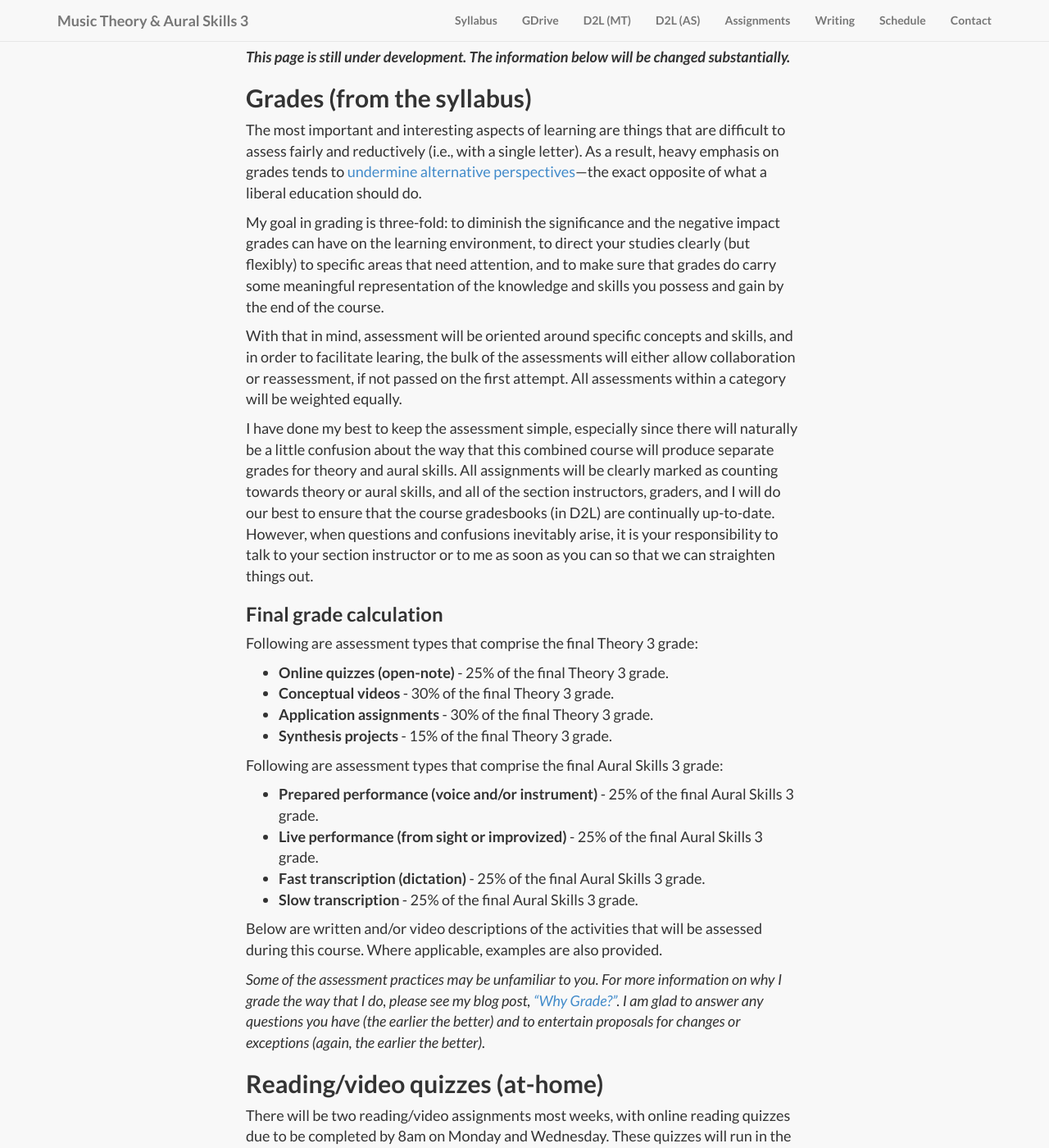
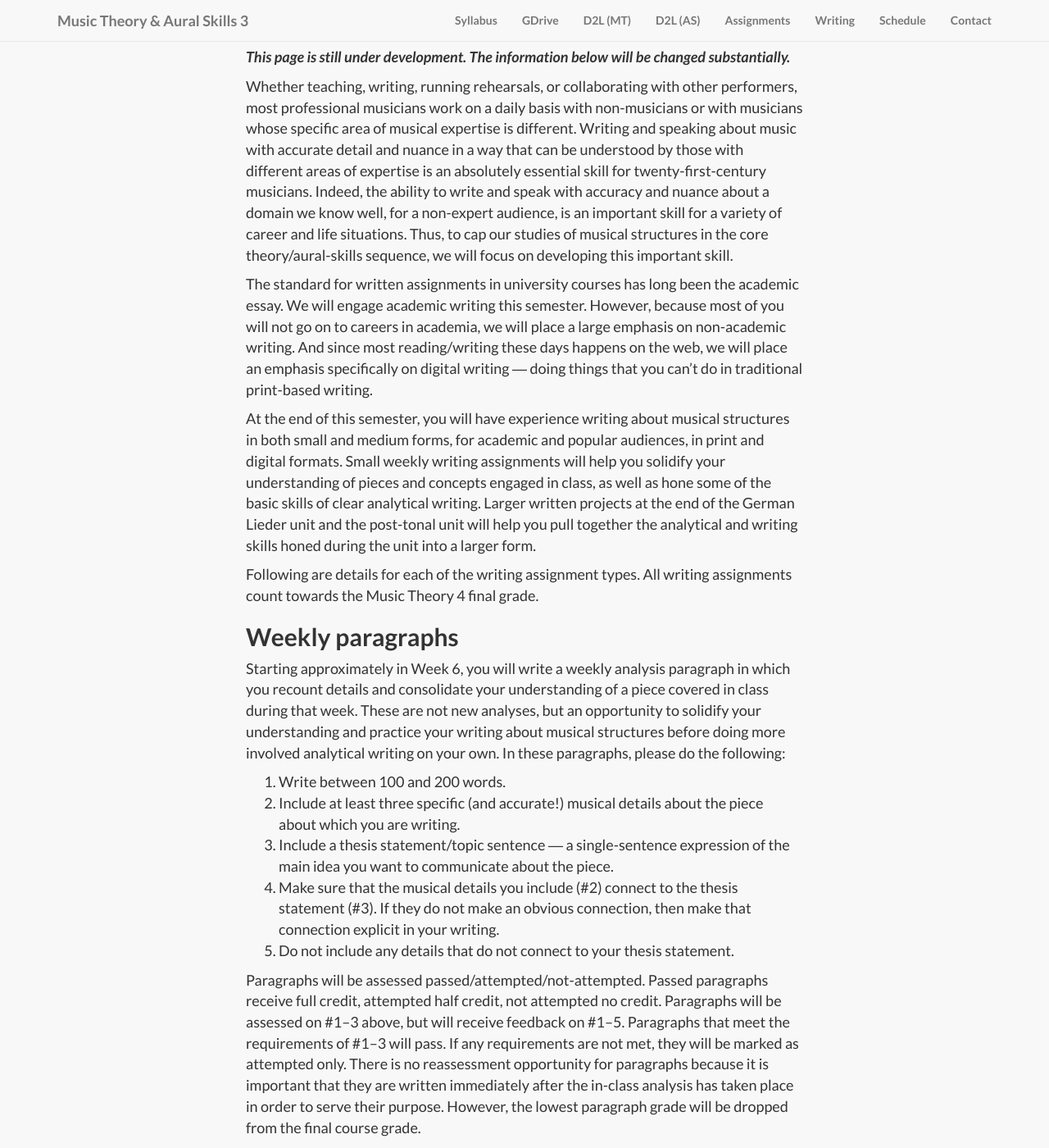
Before and after one commit to kshaffer/theory4, a Jekyll site: the page built from writing.md, in a window 1280 px wide and 1400 px high, scrolled down 735 px. Shown: the whole window at 82% size. Built offline with Jekyll 4.4.1, drawn with Linux system fonts in a browser that asks for light colours; nearby versions of some CDN libraries; library files that are not in the unit come from our copies; some of the changed text lies outside the part shown.

Commit message:
Writing guide

```diff
--- a/writing.md
+++ b/writing.md
@@ -7,151 +7,62 @@ image: typewrite.jpg
 
 ***This page is still under development. The information below will be changed substantially.***
 
-## Grades (from the syllabus)
+Whether teaching, writing, running rehearsals, or collaborating with other performers, most professional musicians work on a daily basis with non-musicians or with musicians whose specific area of musical expertise is different. Writing and speaking about music with accurate detail and nuance in a way that can be understood by those with different areas of expertise is an absolutely essential skill for twenty-first-century musicians. Indeed, the ability to write and speak with accuracy and nuance about a domain we know well, for a non-expert audience, is an important skill for a variety of career and life situations. Thus, to cap our studies of musical structures in the core theory/aural-skills sequence, we will focus on developing this important skill.
 
-The most important and interesting aspects of learning are things that are difficult to assess fairly and reductively (i.e., with a single letter). As a result, heavy emphasis on grades tends to [undermine alternative perspectives](http://www.hybridpedagogy.com/journal/syllabus-manifesto-critical-approach-classroom-culture/)—the exact opposite of what a liberal education should do.
+The standard for written assignments in university courses has long been the academic essay. We will engage academic writing this semester. However, because most of you will not go on to careers in academia, we will place a large emphasis on non-academic writing. And since most reading/writing these days happens on the web, we will place an emphasis specifically on digital writing ― doing things that you can't do in traditional print-based writing.
 
-My goal in grading is three-fold: to diminish the significance and the negative impact grades can have on the learning environment, to direct your studies clearly (but flexibly) to specific areas that need attention, and to make sure that grades do carry some meaningful representation of the knowledge and skills you possess and gain by the end of the course.
+At the end of this semester, you will have experience writing about musical structures in both small and medium forms, for academic and popular audiences, in print and digital formats. Small weekly writing assignments will help you solidify your understanding of pieces and concepts engaged in class, as well as hone some of the basic skills of clear analytical writing. Larger written projects at the end of the German Lieder unit and the post-tonal unit will help you pull together the analytical and writing skills honed during the unit into a larger form.
 
-With that in mind, assessment will be oriented around specific concepts and skills, and in order to facilitate learing, the bulk of the assessments will either allow collaboration or reassessment, if not passed on the first attempt. All assessments within a category will be weighted equally.
+Following are details for each of the writing assignment types. All writing assignments count towards the Music Theory 4 final grade.
 
-I have done my best to keep the assessment simple, especially since there will naturally be a little confusion about the way that this combined course will produce separate grades for theory and aural skills. All assignments will be clearly marked as counting towards theory or aural skills, and all of the section instructors, graders, and I will do our best to ensure that the course gradesbooks (in D2L) are continually up-to-date. However, when questions and confusions inevitably arise, it is your responsibility to talk to your section instructor or to me as soon as you can so that we can straighten things out.
+## Weekly paragraphs
 
-### Final grade calculation
+Starting approximately in Week 6, you will write a weekly analysis paragraph in which you recount details and consolidate your understanding of a piece covered in class during that week. These are not new analyses, but an opportunity to solidify your understanding and practice your writing about musical structures before doing more involved analytical writing on your own. In these paragraphs, please do the following:
 
-Following are assessment types that comprise the final Theory 3 grade:
+1. Write between 100 and 200 words.
+2. Include at least three specific (and accurate!) musical details about the piece about which you are writing.
+3. Include a thesis statement/topic sentence ― a single-sentence expression of the main idea you want to communicate about the piece.
+4. Make sure that the musical details you include (#2) connect to the thesis statement (#3). If they do not make an obvious connection, then make that connection explicit in your writing.
+5. Do not include any details that do not connect to your thesis statement.
 
-- **Online quizzes (open-note)** - 25% of the final Theory 3 grade.
-- **Conceptual videos** - 30% of the final Theory 3 grade.
-- **Application assignments** - 30% of the final Theory 3 grade.
-- **Synthesis projects** - 15% of the final Theory 3 grade.
-
-Following are assessment types that comprise the final Aural Skills 3 grade:
-
-- **Prepared performance (voice and/or instrument)** - 25% of the final Aural Skills 3 grade.
-- **Live performance (from sight or improvized)** - 25% of the final Aural Skills 3 grade.
-- **Fast transcription (dictation)** - 25% of the final Aural Skills 3 grade.
-- **Slow transcription** - 25% of the final Aural Skills 3 grade.
-
-Below are written and/or video descriptions of the activities that will be assessed during this course. Where applicable, examples are also provided.
-
-*Some of the assessment practices may be unfamiliar to you. For more information on why I grade the way that I do, please see my blog post, ["Why Grade?"](http://kris.shaffermusic.com/2014/07/why-grade/). I am glad to answer any questions you have (the earlier the better) and to entertain proposals for changes or exceptions (again, the earlier the better).*
+Paragraphs will be assessed passed/attempted/not-attempted. Passed paragraphs receive full credit, attempted half credit, not attempted no credit. Paragraphs will be assessed on #1–3 above, but will receive feedback on #1–5. Paragraphs that meet the requirements of #1–3 will pass. If any requirements are not met, they will be marked as attempted only. There is no reassessment opportunity for paragraphs because it is important that they are written immediately after the in-class analysis has taken place in order to serve their purpose. However, the lowest paragraph grade will be dropped from the final course grade.
 
 
-## Reading/video quizzes (at-home)
+## Twitter essays
 
-There will be two reading/video assignments most weeks, with online reading quizzes due to be completed by 8am on Monday and Wednesday. These quizzes will run in the D2L site for Theory 3, and will count towards the Theory 3 grade. Only quizzes submitted by students present in class will be assessed.
+Please do the following when writing your Twitter essay:
 
-Online quizzes will be open-note, will include mostly informational questions, and will be graded by percentage of questions answered correctly. Most quizzes will contain one or two questions that are created in order to get you thinking about conceptual issues that we will engage during class, and to give me information about everyone's general level of understanding before class. These questions will receive full credit for any honest attempt, regardless of correctness, and will be labeled as "graded for attempt only."
+1. Read Jesse Stommel's article, [The Twitter Essay](http://www.hybridpedagogy.com/journal/the-twitter-essay/).
+2. Formulate a concise, novel insight about a poem, piece of music, or theoretical concept we have recently studied.
+3. Compose an essay of *exactly 140 characters*, including the hashtag #TwitterEssay and either #Lieder or #PostTonal (depending on the genre you are writing about). As Jesse says, "Play, innovate, incite." It can look like the thesis statement for a longer essay. But try to do something more, or at least more interesting. Push the (very limited) boundaries of the genre you are using.
+4. Submit your Twitter essay according to the specific assignment instructions.
 
-While these quizzes are open-note and collaboration is allowed, I highly encourage you to attempt them individually without consulting readings or notes, and then go back to your notes (and/or your study partner's notes) and correct any mistakes before submitting your answers. This will give you both practice recalling the information and feedback when you are incorrect — two of the most helpful things for memorizing information correctly (and preparing for in-class quizzes).
+Jesse's article contains some examples. You can also [search Twitter for examples](https://twitter.com/search?q=%23TwitterEssay&src=typd). (Note that not all of these results follow Jesse's rubric. There are many kinds of Twitter essays.)
 
-The goal for these quizzes is to promote the memorization of basic information that we will be addressing and applying in class, and to promote long-term retention of information engaged in this course. Thus, they must be done regularly and *before* we work through these concepts in class. There are no reassessment opportunities for quizzes. However, the lowest 15% of quiz grades will be dropped when calculating your final grade.
+Twitter essays will be graded pass/not-pass. Those which are exactly 140 characters (including the hashtags) and which say something non-trivial about the poem/piece/concept in question will pass. Exemplary Twitter essays will be published (anonymously) on the [@CUBoulderTheory](https://twitter.com/cubouldertheory) class Twitter account and/or shared in class.
+
+There are no reassessment opportunities for Twitter essays, but the lowest grade (in other words, one missed/not-passed Twitter essay) will be dropped from the final grade.
+
+## Academic papers
+
+Each student will write one standard academic paper at the end of the German Lieder unit.
+
+These papers should be 1000–1500 words (4–6 pages typed, double-spaced), should have a single analytical thesis, should argue that thesis with supporting evidence and no extraneous details, and should conform to the *Chicago Manual of Style*, 16th. ed. (This is *not* a genre in which we will be pushing stylistic boundaries, but instead working on excelling at artful conformity: meeting set expectations while also standing out via a strong argument and/or well crafted prose.)
+
+Examples of model essays from past student work (anonymous) will be provided in advance of the due dates, along with detailed instructions for the analytical aspects of the assignment.
 
 
-## Conceptual videos
+## Blog essays ("blessays")
 
-Each week (beginning with Week 2), you will submit two conceptual videos. These videos will be uploaded to the dropbox on the Theory 3 D2L site by the beginning of your section meeting on Thursday (unless other instructions are provided), and will count towards the Theory 3 grade. They will be graded pass/not-pass, but you will have a reassessment opportunity (see below). There is no collaboration for these videos.
+Each student will write one ["blessay"](http://www.dancohen.org/2012/05/24/the-blessay/) of about 500 words at the end of the post-tonal unit.
 
-These videos should be *no more than 90 seconds*, and in them you should explain the concept in your own words and present at least one example of application to elucidate that explanation. These examples of application should be pieces of music *not covered in class or in Open Music Theory*. Examples can come from existing pieces in the repertoire, or pieces that you compose yourself.
+These essays can engage any piece of music discussed during the post-tonal unit, or a different piece of the student's choosing that is approved by Kris. They should be aimed at a non-specialist audience — either non-musicians or at least practicing musicians who have not studied music theory formally.
 
-Videos that explain the concept accurately and coherently with a relevant example will receive credit. Videos submitted by the deadline but not up to standard will be allowed a single reassesment opportunity, due one week after the original deadline. (For most weeks, that means submitting any redos along with the next week's assigned videos.)
+When writing these "blessays," do the following:
 
-For each concept, one student video will be shared publicly (with that student's permission) with the class on our collaborative concept map. Throughout the course, this map will provide a high-quality set of concise explanations for student review and public consumption.
-
-**Examples (from a course in music cognition):**
-
-- [Learned auditory grouping](https://vimeo.com/129686217)
-- [Secondary parameters](https://vimeo.com/132101450)
-- [Nuance](https://vimeo.com/131795860)
-
-
-## Application assignments (theory)
-
-Most weeks will involve small-scale assignments in which you will cultivate and/or demonstrate your skills in applying the concepts of the week (and possibly those covered in previous weeks) in a musical task. These will generally be due by 8am on Mondays, and will count toward the Theory 3 grade. Submit via the dropbox on the Theory 3 D2L site, unless given different instructions.
-
-These application assignments will include voice-leading exercises, harmonic reductions, harmonic/melodic/formal analyses, composition exercises, etc. For each assignment type, you will be provided with specific instructions and a model assignment to consult as you work.
-
-## Synthesis projects
-
-Each major unit of study will contain an end-of-unit project in which you will demonstrate the ability to synthesize many, if not all, of the concepts covered in that unit in a large(ish)-scale musical project, such as an analytical paper, a full-movement model composition, a research project, etc. Specific details will be provided for each unit. These projects will count toward the Theory 3 grade.
-
-## Prepared performance
-
-In each unit of study, you will create a portfolio of prepared performance videos. Videos will be submitted in the dropbox of the Aural Skills 3 D2L site, and will count toward the Aural Skills 3 grade. Some videos will be individual, others for a small ensemble.
-
-Make a video of yourself performing each of the pieces in the portfolio. Each video in the portfolio will be assessed according to a 2-point rubric:
-
-- 2 points: accurate, concert-ready performance
-- 1 point: an honest attempt, but not yet concert-ready
-- 0 points: no attempt made, or video reflects little-to-no preparation
-
-Video performances will generally be due early in the unit, submitted by 8am on Mondays. Videos receiving 1 point will be allowed to submit a second video one week after the original due date, in order to re-attempt the full 2 points (accurate, concert-ready performance). Further reassessments *may* be allowed, at the discretion of the Tuesday/Thursday section instructor.
-
-Details about specific pieces, collaboration options, etc. will be provided as performance videos are assigned.
-
-## Live performance (from sight or improvized)
-
-This course contains the following two live-performance objectives:
-
-- Sight-read a melody of moderate complexity in a contemporary pop/rock style, at an instrument or voice of choice.
-- Improvize a melody that follows the formal conventions of classical/*galant* themes, at an instrument or voice of choice.
-
-These will be assessed via individual in-person exams that will take the place of a Tuesday/Thursday section. They will be graded according to the rubrics below, and will count towards the Aural Skills 3 grade. Two exam slots will be reserved for the pop/rock objective, and two exam slots will be reserved for the two classical/*galant* objective. Students may attempt each objective once or twice. (Additional attempts will only be provided at the discretion of the Tuesday/Thursday section instructor.) Only the best score for each objective will count toward the final grade.
-
-Grades for each sight-reading exam will be assigned as follows:
-
-- 3 points: a (nearly) flawless performance on the first or second attempt.
-- 2 points: a strong performance with a few small mistakes, or which requires more than two attempts to sound concert-ready.
-- 1 point: an honest attempt, but with significant errors.
-- 0 points: no attempt or performance reflects little-to-no preparation.
-
-Grades for each improvisation exam will be assigned as follows:
-
-- D (64% if generally correct, 69% if flawless): Improvise a classical-style melody with 1–2 chord tones per chord/stage
-- C (74% or 79%): Improvise a classical-style melody with 3 or more chord tones per chord/stage
-- B (84% or 89%): Improvise a classical-style melody with multiple properly treated diatonic non-chord tones
-- A (94% or 100%): Improvise a classical-style melody with multiple properly treated chromatic non-chord tones
-
-
-
-## Slow transcription
-
-This semester will contain a number of short, full-textured transcriptions, in both pop/rock and classical (typically keyboard or string-quartet) styles. Slow transcriptions will be submitted via the dropbox on the Aural Skills 3 D2L page and will count toward the Aural Skills 3 grade.
-
-Each pop/rock transcription will be evaluated for accuracy of four musical features:
-
-- melody (pitch, rhythm, and register)
-- bass line (pitch, rhythm, and register)
-- harmony (lead-sheet chord symbols for pop/rock, Roman numerals and T/S/D labels for classical)
-- inner/other voices (all vocal parts and melodic instruments for pop/rock, all voices/parts for classical)
-
-Each of these features will be given a score on the following 3-point scale (total of 12 points per transcription):
-
-- 3 points: a performance-ready transcription (most professional musicians would not be able to tell that it contained mistakes).
-- 2 points: mostly correct, but with 1–3 mistakes that a professional musician would notice in a performance.
-- 1 point: more than three noticeable mistakes.
-- 0 points: not attempted, or attempt reflects little-to-no substantive effort.
-
-The best two pop/rock transcriptions and the best two classical transcriptions will count towards the final grade.
-
-I have made a [video demo](https://vimeo.com/119572881) of my classical transcription process.
-
-
-## Fast transcription (dictation)
-
-This semester will also contain a number of short transcription exercises, focusing solely on melodies and bass lines in both pop/rock and classical styles. Assessments will generally take place during the Monday/Wednesday classes and will count toward the Aural Skills 3 grade.
-
-Each fast transcription assignment will contain 2–3 melodies (or bass lines), and each melody (or bass line) will be given a single score on the following 5-point scale.
-
-- 6 points: a performance-ready transcription (most professional musicians would not be able to tell that it contained mistakes).
-- 5 points: mostly correct, but with 1–3 mistakes that a professional musician would notice in a performance.
-- 4 points: approaching performability, but more than three noticeable mistakes.
-- 3 points: a mostly complete attempt (more than half), but not accurate enough to be performable.
-- 2 points: about half complete.
-- 1 point: a mostly incomplete attempt.
-- 0 points: not attempted, or attempt reflects little-to-no substantive effort.
-
-The grade for the assignment will be the total score of all the melodies included on the assignment.
-
-The best two pop/rock transcription assignments and the best two classical transcription assignments will count toward the final grade.
+1. Read Dan Cohen's explanation of the [blessay](http://www.dancohen.org/2012/05/24/the-blessay/) and Jesse Stommel's blog post, ["What is Good Writing?: A Meditation on Breaking Rules and Grammar Pedagogy"](http://learning.instructure.com/2014/06/what-is-good-writing-a-meditation-on-breaking-rules-and-grammar-pedagogy/).
+2. Formulate a concise, novel insight about a poem, piece of music, or musical concept we have recently studied.
+3. Gather supporting data/evidence in support of that insight.
+4. Compose a blog post that explains your insight using some or all of your supporting evidence.
+5. Write in clear prose that is generally gramatically correct and logically organized. However, you must also *break at least one rule* of good writing that you have learned in the past, or *use at least one novel feature of web-based writing that is unavailable in print*. Do so in the service of communicating your insight more effectively. For example, you can embed a Spotify audio track or a YouTube video. You can alternate between normal and backwards/upside-down text to make a point about symmetry in the musical structure. Incomplete sentences. (See what I did there?) Mixing languages. Something that pushes the boundaries of traditional writing in the way that the poets and composers we discuss push the boundaries of poetic and musical structure.
+6. Submission instructions TBA.
```
